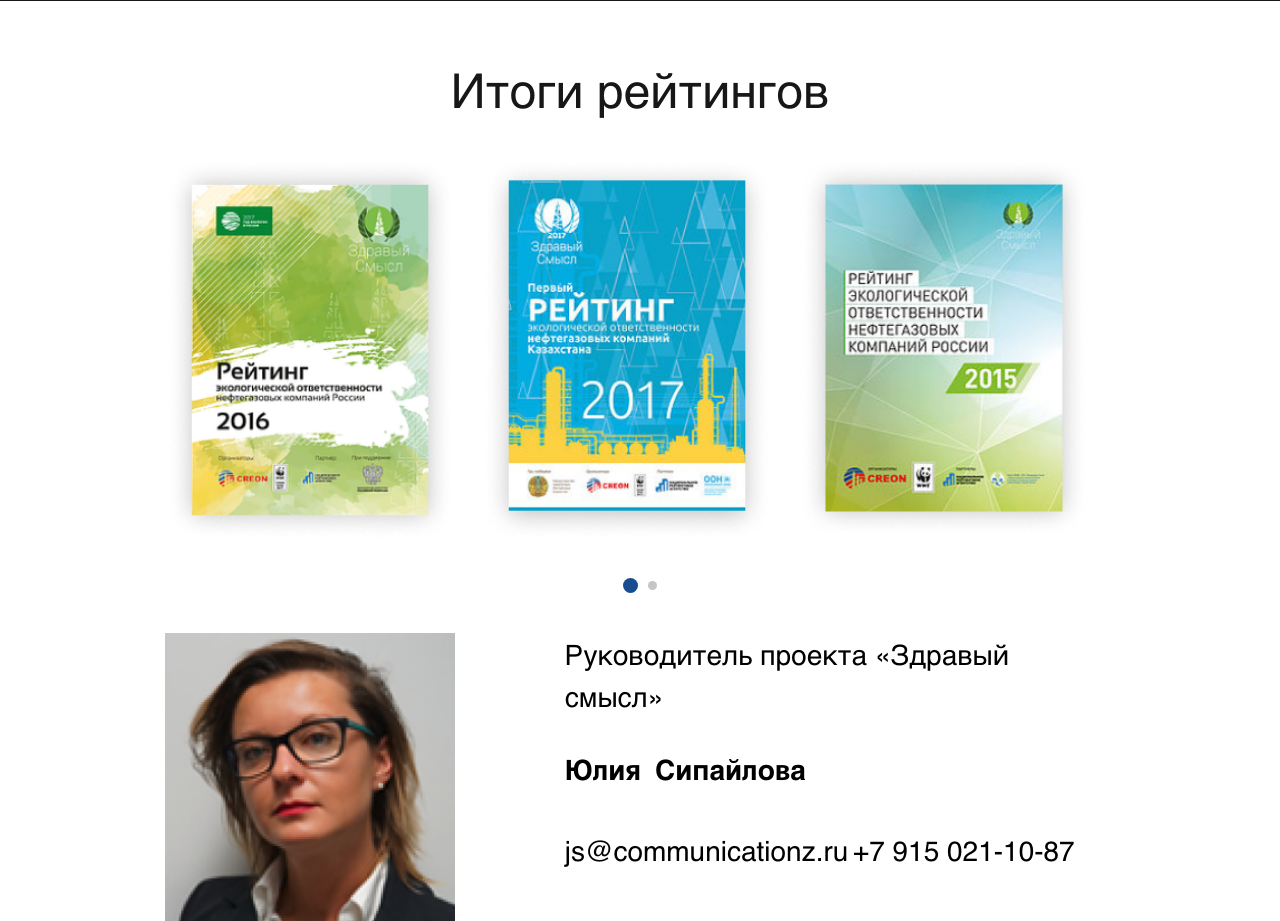
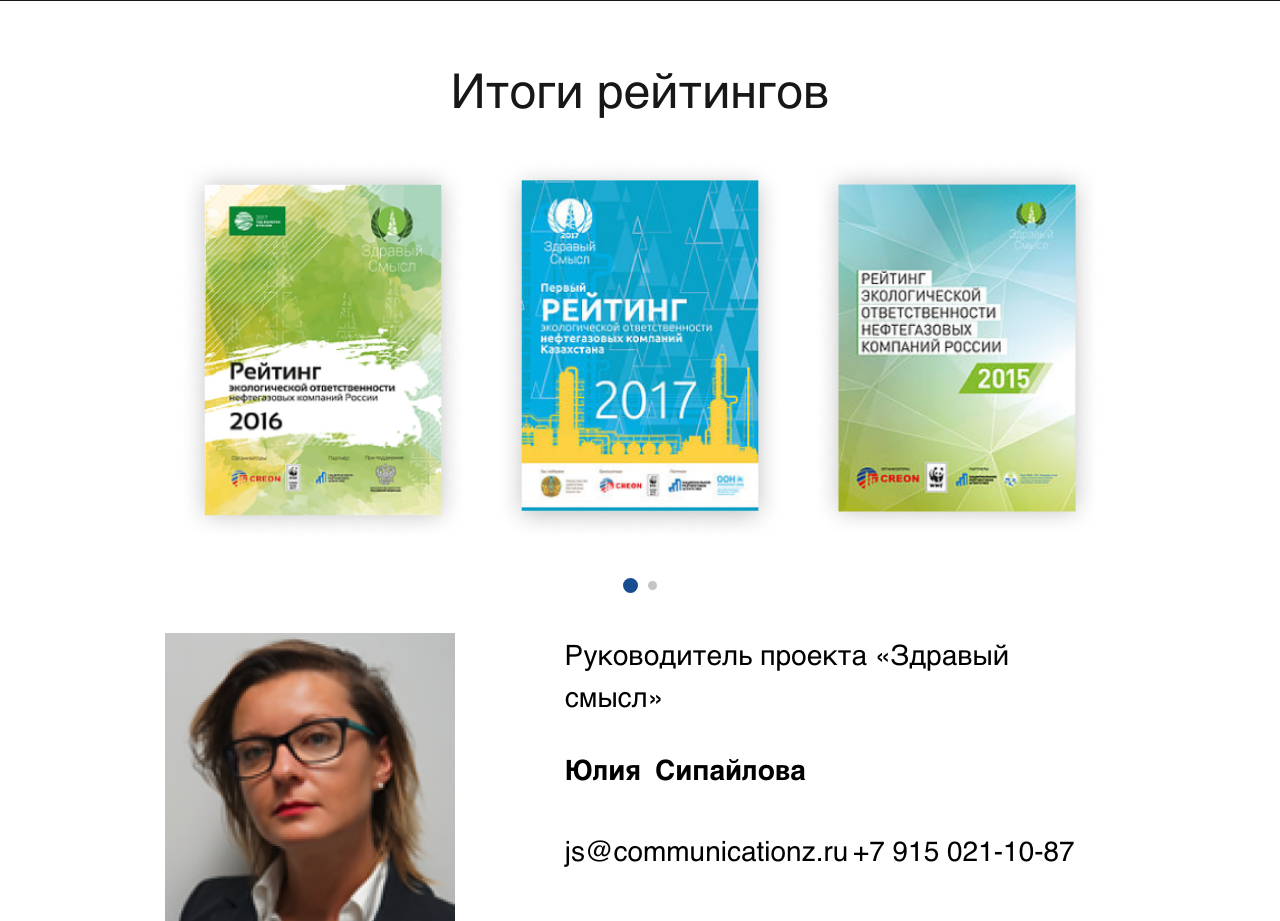
Before and after one commit to ilyamoraru/creon, a PHP site: page /green.html in a window 1280 px wide. Shown: the part 3508-4429 px from the top of the page. Run offline with PHP 8.4, Linux system fonts and the light colour scheme; some web fonts are replaced.

Commit message:
style fixes

```diff
--- a/css/style.css
+++ b/css/style.css
@@ -2264,7 +2264,8 @@
 }
 
 .green-page .green-block1 .link .desc-link {
-  font-family: HR, Arial, sans-serif;
+  font-family: HL, Arial, sans-serif;
+  font-weight: 800;
   font-size: 14px;
   color: white;
   max-width: 217px;
@@ -2308,6 +2309,12 @@
   right: 0;
   bottom: 280px;
   z-index: 2;
+}
+
+@media screen and (max-width: 1024px) {
+  .green-page .green-block2::before {
+    bottom: 10px;
+  }
 }
 
 .green-page .green-block2 .title {
@@ -2503,6 +2510,7 @@
   font-size: 24px;
   colo: white;
   margin-bottom: 25px;
+  max-width: 450px;
 }
 
 .green-page .green-block5 .block5-slide a {
@@ -2606,6 +2614,25 @@
       -ms-flex-direction: column;
           flex-direction: column;
   margin-bottom: 40px;
+}
+
+.green-page .green-block6 .patent-slider .slick-slide div {
+  display: -webkit-box;
+  display: -webkit-flex;
+  display: -ms-flexbox;
+  display: flex;
+  -webkit-box-pack: center;
+  -webkit-justify-content: center;
+      -ms-flex-pack: center;
+          justify-content: center;
+  -webkit-box-align: center;
+  -webkit-align-items: center;
+      -ms-flex-align: center;
+          align-items: center;
+}
+
+.green-page .green-block6 .patent-slider .slick-slide div img {
+  margin-right: 0;
 }
 
 .green-page .green-block6 .patent-slider .slick-dots {
--- a/sass/style.scss
+++ b/sass/style.scss
@@ -1945,7 +1945,8 @@
       }
 
       .desc-link {
-        font-family: HR, Arial, sans-serif;
+        font-family: HL, Arial, sans-serif;
+        font-weight: 800;
         font-size: 14px;
         color: white;
         max-width: 217px;
@@ -1984,6 +1985,10 @@
       right: 0;
       bottom:280px;
       z-index: 2;
+
+      @media screen and (max-width: 1024px) {
+        bottom: 10px;
+      }
     }
 
     .title {
@@ -2158,6 +2163,7 @@
         font-size: 24px;
         colo: white;
         margin-bottom: 25px;
+        max-width: 450px;
       }
 
       a {
@@ -2241,6 +2247,16 @@
       display: flex;
       flex-direction: column;
       margin-bottom: 40px;
+
+      .slick-slide div {
+        display: flex;
+        justify-content: center;
+        align-items: center;
+
+        img {
+          margin-right: 0;
+        }
+      }
 
       .slick-dots {
         display: flex;
```
